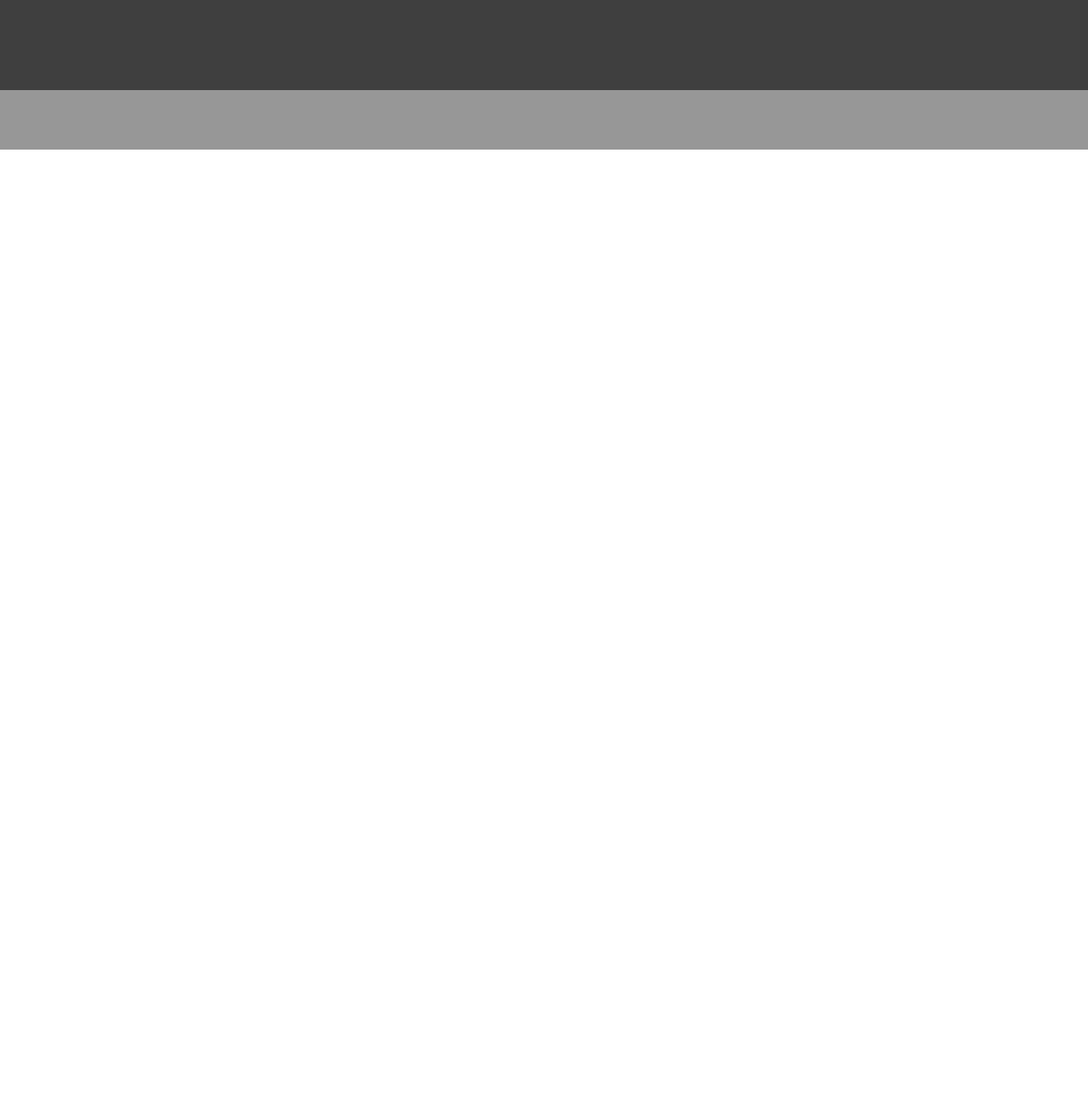
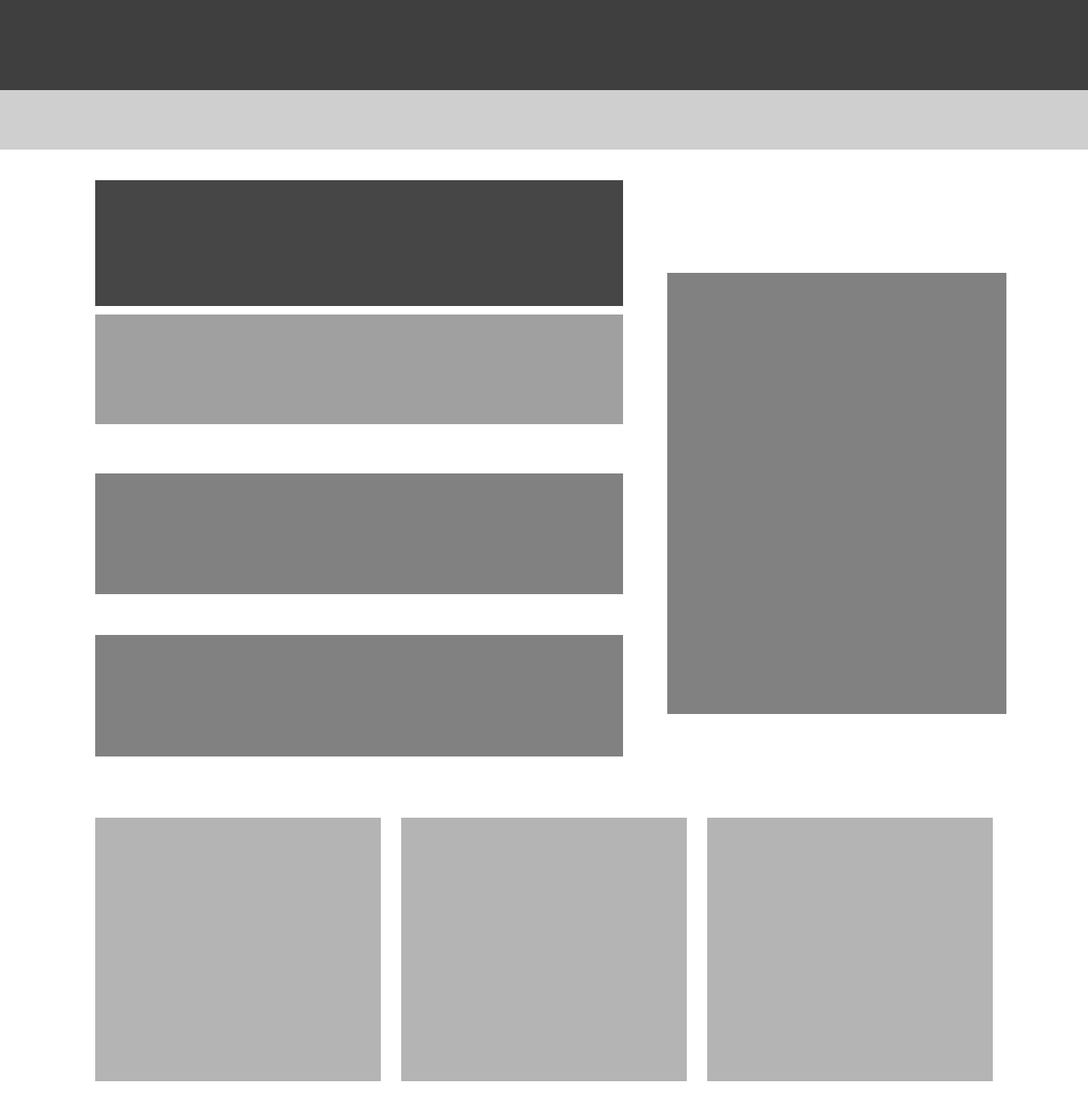
Before and after one commit to Jerriath/ux-practice, a plain HTML site: page index.html in a window 1280 px wide. Shown: the top 1300 px of the page at 85% size. Drawn offline with Linux system fonts and the light colour scheme.

Commit message:
Added all greyscaled heatmap elements

```diff
--- a/index.html
+++ b/index.html
@@ -32,13 +32,22 @@
         <main>
             <section class="article-section">
                 <article class="main-article">
+                    <div class="main-header">
 
-                </article>
-                <article class=sub-article">
+                    </div>
+                    <div class="main-content">
 
+                    </div>
                 </article>
                 <article class="sub-article">
+                    <div class="sub-header">
 
+                    </div>
+                </article>
+                <article class="sub-article">
+                    <div class="sub-header">
+
+                    </div>
                 </article>
             </section>
 
--- a/style.css
+++ b/style.css
@@ -19,7 +19,7 @@
 header {
     width: 100%;
     height: 11em;
-    background: rgb(49, 49, 49, 0.5);
+    background: rgba(160, 160, 160, 0.5);
 }
 
 /*Main-Nav styles*/
@@ -44,6 +44,7 @@ main {
     max-width: 1440px;
     height: 140vh;
     margin: 0 auto;
+    margin-bottom: 3rem;
     display: flex;
     flex-wrap: wrap;
 }
@@ -51,43 +52,81 @@ main {
 /*Article Section styles*/
 .article-section {
     width: 60%;
-    height: 70%
+    height: 68%
 }
 
 .main-article {
+    width: calc(100% - 2rem);
+    height: calc(50% - 5.25rem);
+    padding: 0 1rem;
+    margin-top: 2.25rem;
+    margin-bottom: 3rem;
+}
 
+.main-header {
+    width: 100%;
+    height: 50%;
+    background-color: rgb(70, 70, 70);
+}
+
+.main-content {
+    width: 100%;
+    height: calc(50% - 20px);
+    margin: 10px 0;
+    background-color: rgb(160, 160, 160);
 }
 
 .sub-article {
+    width: calc(100% - 2rem);
+    height: calc(25% - 3rem);
+    padding: 0 1rem;
+    margin-bottom: 3rem;
+}
 
+.sub-header {
+    width: 100%;
+    height: 100%;
+    background-color:rgb(129, 129, 129);
 }
 
 /*Newsletter Aside styles*/
 aside {
     width: 40%;
-    height: 70%;
+    height: calc(68% - 20px);
+    padding-top: 20px;
 }
 
 .newsletter {
-
+    width: 91.66666%;
+    height: 70%;
+    margin-top: 125px;
+    margin-left: 8.33333%;
+    background-color: rgb(129, 129, 129);
 }
 
 /*Explore Section styles*/
 .explore-section {
     width: 100%;
-    height: 30%;
+    height: 32%;
+    padding: 0 1rem;
+    display: grid;
+    grid-template-columns: 1fr 1fr 1fr;
+    grid-gap: 0 1.5rem;
 }
 
 .accessability {
-
+    background-color: rgb(180, 180, 180);
+    margin: 1.5rem 0;
 }
 
 .generator {
-
+    background-color: rgb(180, 180, 180);
+    margin: 1.5rem 0;
 }
 
 .boilerplate {
-
+    background-color: rgb(180, 180, 180);
+    margin: 1.5rem 0;
 }
 
 
@@ -104,7 +143,9 @@ aside {
 } */
 
 footer {
-
+    height: 650px;
+    width: 100%;
+    background-color: rgb(209, 209, 209);
 }
 
 .company-msg {
```
